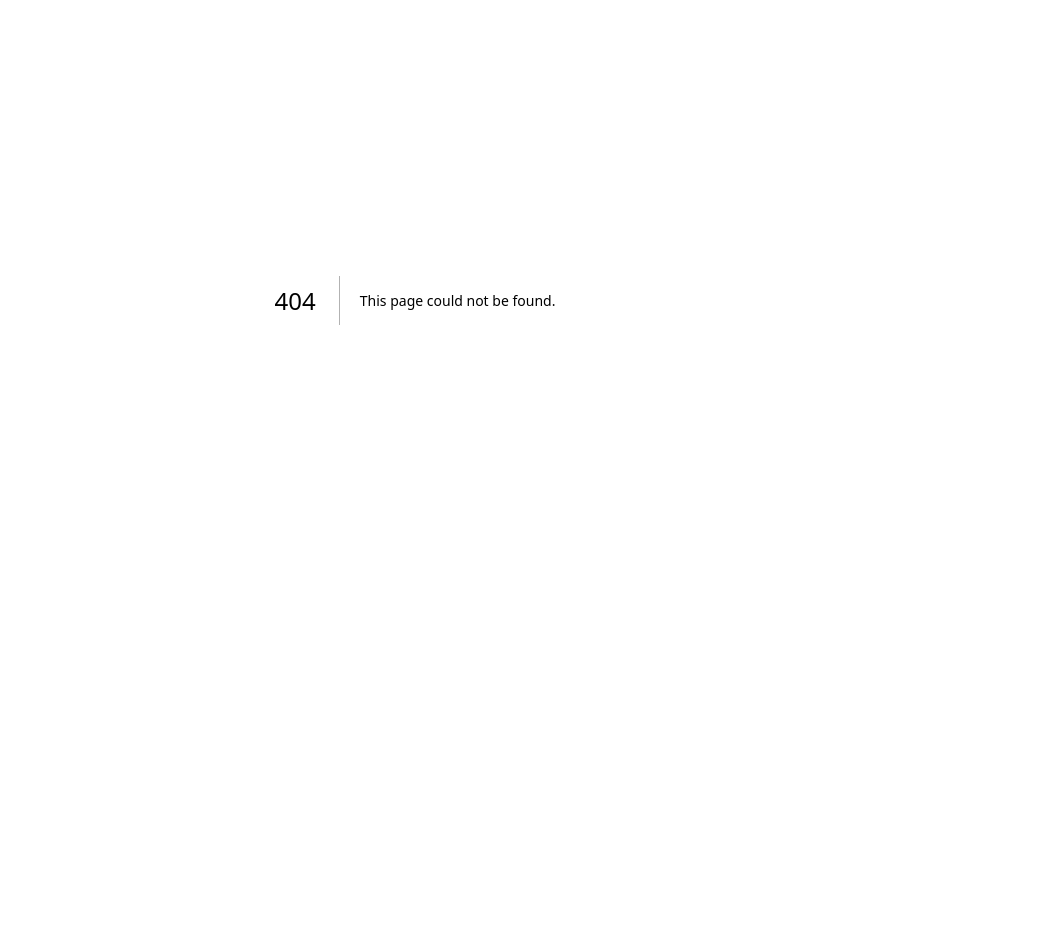
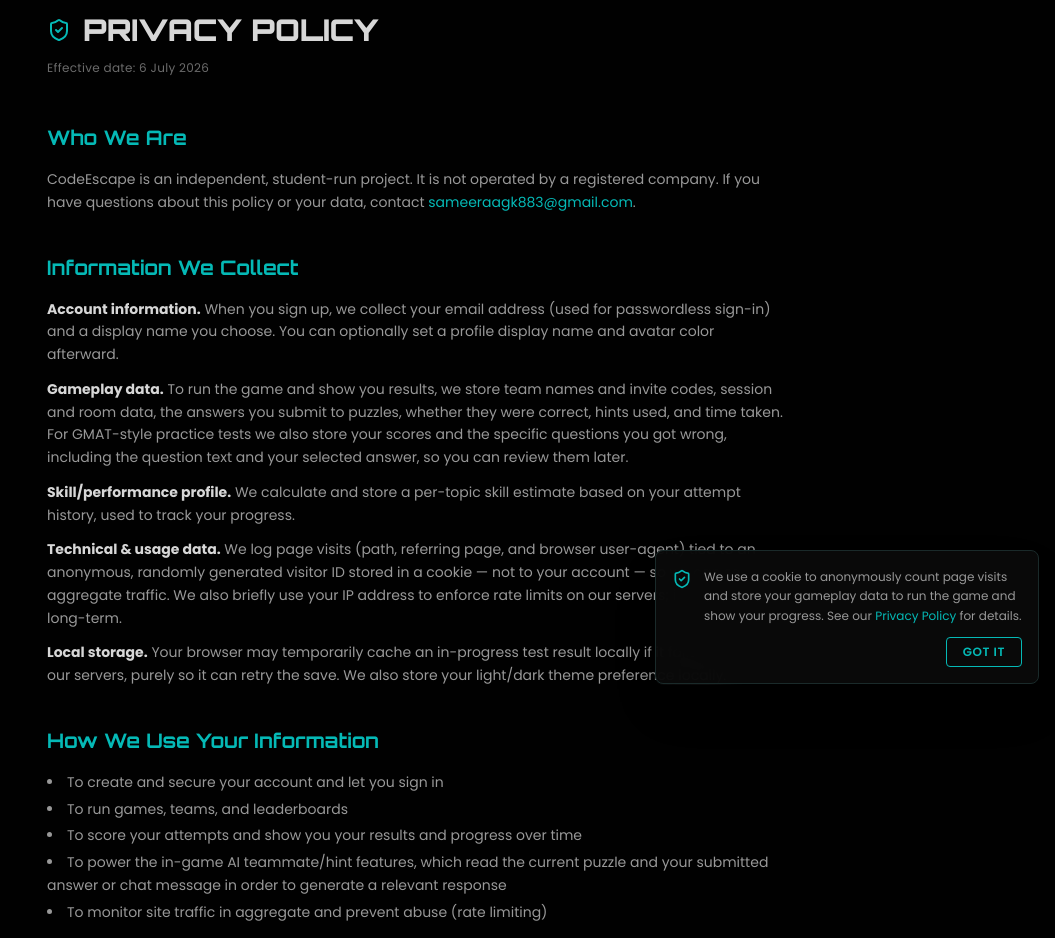
Before and after one commit to SameeraaGKan/CodeScape_the_Algorithm_escape_room, a Next.js app: page /privacy in a window 1280 px wide. Before the commit this address had no page. Shown: the part 100-1038 px from the top of the page, without its empty margins (225-1280 px from the left). Before the commit the page ends 800 px from the top, so only its background shows below. Built offline with nearby package versions, Linux system fonts and the light colour scheme; no server answers.

Commit message:
Add privacy notice banner and privacy policy page
Surfaces a dismissible notice about cookie-based visit tracking and
gameplay data storage, linking to a full privacy policy.

```diff
--- a/src/app/layout.tsx
+++ b/src/app/layout.tsx
@@ -3,6 +3,7 @@ import { Poppins, Geist_Mono, Orbitron } from "next/font/google";
 import "./globals.css";
 import { ThemeProvider } from "@/components/layout/ThemeProvider";
 import { VisitTracker } from "@/components/analytics/VisitTracker";
+import { PrivacyNotice } from "@/components/layout/PrivacyNotice";
 
 const poppins = Poppins({
   variable: "--font-poppins",
@@ -41,6 +42,7 @@ export default function RootLayout({
         <ThemeProvider>
           <VisitTracker />
           {children}
+          <PrivacyNotice />
         </ThemeProvider>
       </body>
     </html>
--- /dev/null
+++ b/src/app/privacy/page.tsx
@@ -0,0 +1,117 @@
+import Link from "next/link";
+import { Navbar } from "@/components/layout/Navbar";
+import { ShieldCheck } from "lucide-react";
+
+const EFFECTIVE_DATE = "6 July 2026";
+const CONTACT_EMAIL = "sameeraagk883@gmail.com";
+
+function Section({ title, children }: { title: string; children: React.ReactNode }) {
+  return (
+    <section className="mb-10">
+      <h2 className="font-(family-name:--font-orbitron) text-lg sm:text-xl font-bold text-neon-cyan mb-4">
+        {title}
+      </h2>
+      <div className="space-y-3 text-sm text-muted-foreground leading-relaxed">{children}</div>
+    </section>
+  );
+}
+
+export default function PrivacyPolicyPage() {
+  return (
+    <>
+      <Navbar />
+      <main className="max-w-3xl mx-auto px-4 pt-28 pb-20">
+        <div className="flex items-center gap-3 mb-3">
+          <ShieldCheck className="w-6 h-6 text-neon-cyan" />
+          <h1 className="font-(family-name:--font-orbitron) text-2xl sm:text-3xl font-black text-foreground">
+            PRIVACY POLICY
+          </h1>
+        </div>
+        <p className="text-xs text-muted-foreground/70 mb-12 tracking-wide">
+          Effective date: {EFFECTIVE_DATE}
+        </p>
+
+        <Section title="Who We Are">
+          <p>
+            CodeEscape is an independent, student-run project. It is not operated by a registered
+            company. If you have questions about this policy or your data, contact{" "}
+            <a href={`mailto:${CONTACT_EMAIL}`} className="text-neon-cyan hover:underline">
+              {CONTACT_EMAIL}
+            </a>
+            .
+          </p>
+        </Section>
+
+        <Section title="Information We Collect">
+          <p><strong className="text-foreground">Account information.</strong> When you sign up, we collect your email address (used for passwordless sign-in) and a display name you choose. You can optionally set a profile display name and avatar color afterward.</p>
+          <p><strong className="text-foreground">Gameplay data.</strong> To run the game and show you results, we store team names and invite codes, session and room data, the answers you submit to puzzles, whether they were correct, hints used, and time taken. For GMAT-style practice tests we also store your scores and the specific questions you got wrong, including the question text and your selected answer, so you can review them later.</p>
+          <p><strong className="text-foreground">Skill/performance profile.</strong> We calculate and store a per-topic skill estimate based on your attempt history, used to track your progress.</p>
+          <p><strong className="text-foreground">Technical &amp; usage data.</strong> We log page visits (path, referring page, and browser user-agent) tied to an anonymous, randomly generated visitor ID stored in a cookie — not to your account — so we can see aggregate traffic. We also briefly use your IP address to enforce rate limits on our servers; it is not stored long-term.</p>
+          <p><strong className="text-foreground">Local storage.</strong> Your browser may temporarily cache an in-progress test result locally if it fails to save to our servers, purely so it can retry the save. We also store your light/dark theme preference locally.</p>
+        </Section>
+
+        <Section title="How We Use Your Information">
+          <ul className="list-disc list-inside space-y-1">
+            <li>To create and secure your account and let you sign in</li>
+            <li>To run games, teams, and leaderboards</li>
+            <li>To score your attempts and show you your results and progress over time</li>
+            <li>To power the in-game AI teammate/hint features, which read the current puzzle and your submitted answer or chat message in order to generate a relevant response</li>
+            <li>To monitor site traffic in aggregate and prevent abuse (rate limiting)</li>
+          </ul>
+          <p>We do not sell your data, and we do not use it for advertising.</p>
+        </Section>
+
+        <Section title="Who We Share Data With">
+          <p>We use a small number of infrastructure providers to run the app. They process data on our behalf under their own terms and security practices:</p>
+          <ul className="list-disc list-inside space-y-1">
+            <li><strong className="text-foreground">Supabase</strong> — authentication (email, session) and database hosting</li>
+            <li><strong className="text-foreground">Groq</strong> — powers the AI teammate/hint chat. Requests include the puzzle content and the text you type into chat or submit as an answer, but not your name, email, or account ID</li>
+            <li><strong className="text-foreground">Upstash</strong> — receives your IP address transiently to apply rate limits</li>
+            <li><strong className="text-foreground">Vercel</strong> — hosts the application</li>
+          </ul>
+          <p>We do not share your data with advertisers, data brokers, or any other third party outside of what&apos;s needed to operate the service above.</p>
+        </Section>
+
+        <Section title="Cookies">
+          <p>We use one first-party cookie (<code className="text-xs bg-white/5 px-1 py-0.5 rounded">ce_vid</code>) to count unique visitors anonymously, and your session cookie from Supabase to keep you signed in. We don&apos;t use third-party advertising or tracking cookies.</p>
+        </Section>
+
+        <Section title="Data Retention">
+          <p>We keep your account and gameplay data for as long as your account is active, so your history and progress remain available to you. Anonymous page-view logs and rate-limit data are kept only briefly and aren&apos;t linked to your identity.</p>
+        </Section>
+
+        <Section title="Your Rights">
+          <p>You can update your display name and avatar from your profile page at any time. To request a copy of your data or to have your account and associated data deleted, email{" "}
+            <a href={`mailto:${CONTACT_EMAIL}`} className="text-neon-cyan hover:underline">
+              {CONTACT_EMAIL}
+            </a>{" "}
+            and we&apos;ll action it promptly.
+          </p>
+        </Section>
+
+        <Section title="Children's Privacy">
+          <p>CodeEscape is intended for students and adults preparing for standardized tests and technical interviews, and is not directed at children under 16. We don&apos;t knowingly collect data from children under that age.</p>
+        </Section>
+
+        <Section title="Changes to This Policy">
+          <p>If this policy changes, we&apos;ll update the effective date above. Continued use of CodeEscape after a change means you accept the updated policy.</p>
+        </Section>
+
+        <Section title="Contact">
+          <p>
+            Questions, data requests, or concerns:{" "}
+            <a href={`mailto:${CONTACT_EMAIL}`} className="text-neon-cyan hover:underline">
+              {CONTACT_EMAIL}
+            </a>
+          </p>
+        </Section>
+
+        <div className="pt-6 border-t border-dark-border">
+          <Link href="/" className="text-xs text-muted-foreground hover:text-neon-cyan transition-colors">
+            ← Back to home
+          </Link>
+        </div>
+      </main>
+    </>
+  );
+}
--- /dev/null
+++ b/src/components/layout/PrivacyNotice.tsx
@@ -0,0 +1,55 @@
+"use client";
+
+import { useEffect, useState } from "react";
+import Link from "next/link";
+import { ShieldCheck } from "lucide-react";
+
+const STORAGE_KEY = "ce_privacy_ack";
+
+export function PrivacyNotice() {
+  const [visible, setVisible] = useState(false);
+
+  useEffect(() => {
+    if (!localStorage.getItem(STORAGE_KEY)) {
+      setVisible(true);
+    }
+  }, []);
+
+  function dismiss() {
+    localStorage.setItem(STORAGE_KEY, "1");
+    setVisible(false);
+  }
+
+  if (!visible) return null;
+
+  return (
+    <div
+      role="dialog"
+      aria-live="polite"
+      aria-label="Privacy notice"
+      className="fixed bottom-4 inset-x-4 sm:inset-x-auto sm:right-4 sm:left-auto sm:max-w-sm z-[60] rounded-lg border border-dark-border bg-dark-card/95 backdrop-blur-md shadow-2xl p-4 animate-slide-up"
+    >
+      <div className="flex gap-3">
+        <ShieldCheck className="w-5 h-5 text-neon-cyan shrink-0 mt-0.5" />
+        <div className="text-xs text-muted-foreground leading-relaxed">
+          <p>
+            We use a cookie to anonymously count page visits and store your
+            gameplay data to run the game and show your progress. See our{" "}
+            <Link href="/privacy" className="text-neon-cyan hover:underline">
+              Privacy Policy
+            </Link>{" "}
+            for details.
+          </p>
+        </div>
+      </div>
+      <div className="flex justify-end mt-3">
+        <button
+          onClick={dismiss}
+          className="px-4 py-1.5 rounded border border-neon-cyan text-neon-cyan hover:bg-neon-cyan/10 transition-all text-xs font-semibold tracking-wider"
+        >
+          GOT IT
+        </button>
+      </div>
+    </div>
+  );
+}
```
